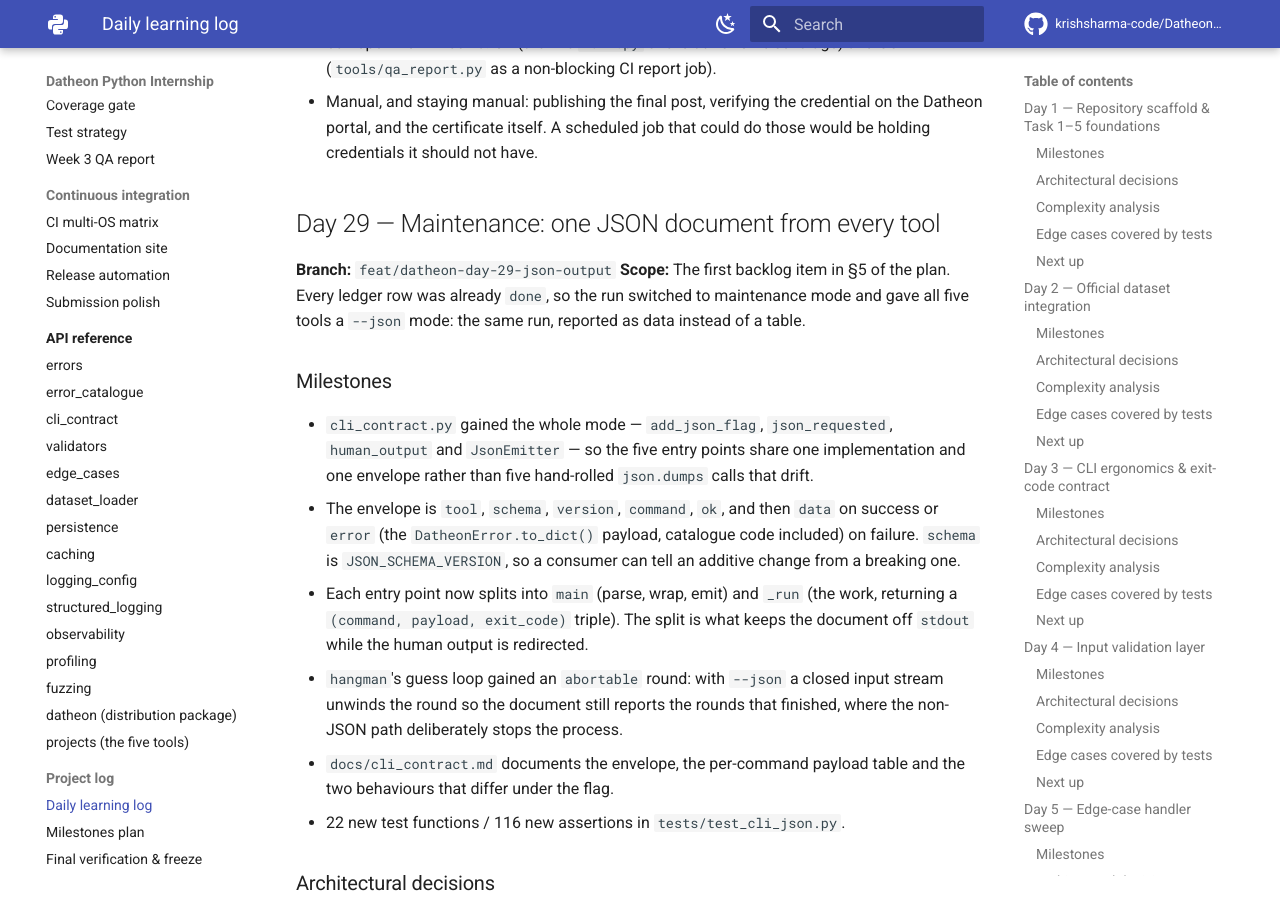
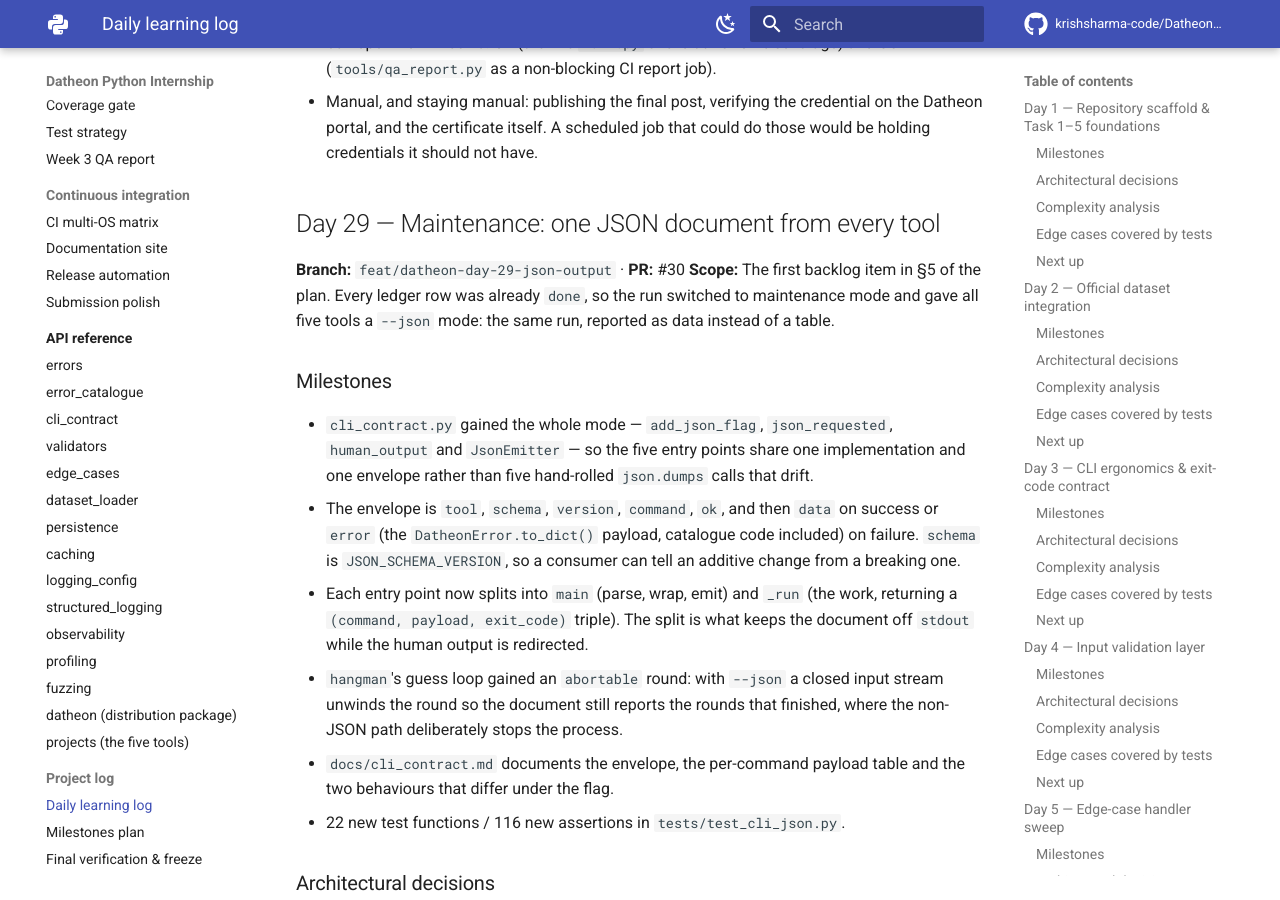
Before and after one commit to krishsharma-code/Datheon_Python_Internship, an MkDocs documentation site: the page built from docs/daily_learning_log.md, in a window 1280 px wide and 900 px high, scrolled down 78845 px. Built offline with MkDocs 1.6.1 and Material for MkDocs 9.7.7, drawn with Linux system fonts in a browser that asks for light colours; comment, search, counter and statistics services are not loaded.

Commit message:
chore(ledger): mark Day 29 done with PR #30 and record the run
The ledger row for Day 29 now reads done with its PR number, and the
learning-log entry records the pull request that delivered it.

```diff
--- a/docs/daily_learning_log.md
+++ b/docs/daily_learning_log.md
@@ -3009,7 +3009,7 @@ manifest entry.
 
 ## Day 29 — Maintenance: one JSON document from every tool
 
-**Branch:** `feat/datheon-day-29-json-output`
+**Branch:** `feat/datheon-day-29-json-output` · **PR:** #30
 **Scope:** The first backlog item in §5 of the plan. Every ledger row was
 already `done`, so the run switched to maintenance mode and gave all five tools
 a `--json` mode: the same run, reported as data instead of a table.
```
Also changed, not shown: docs/internship_milestones_plan.md (+1 -1 lines).
